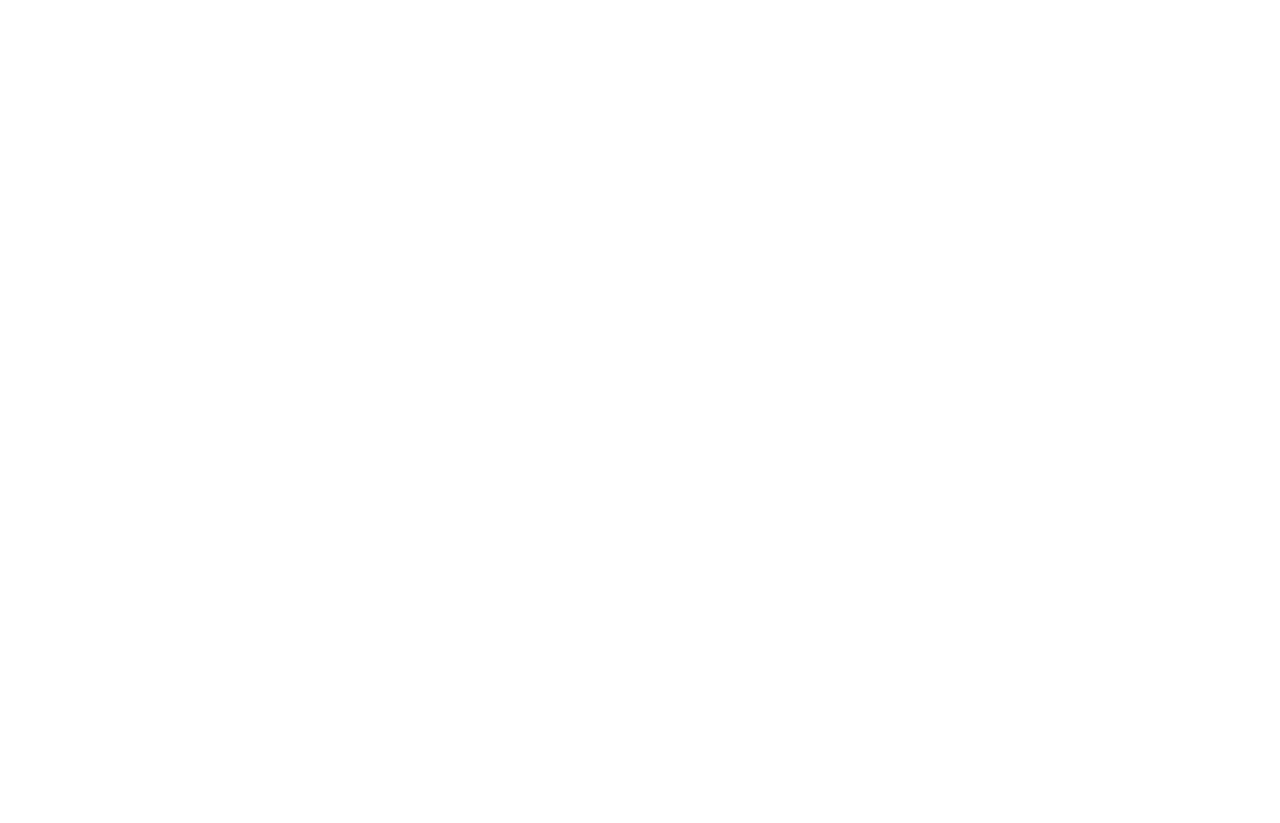
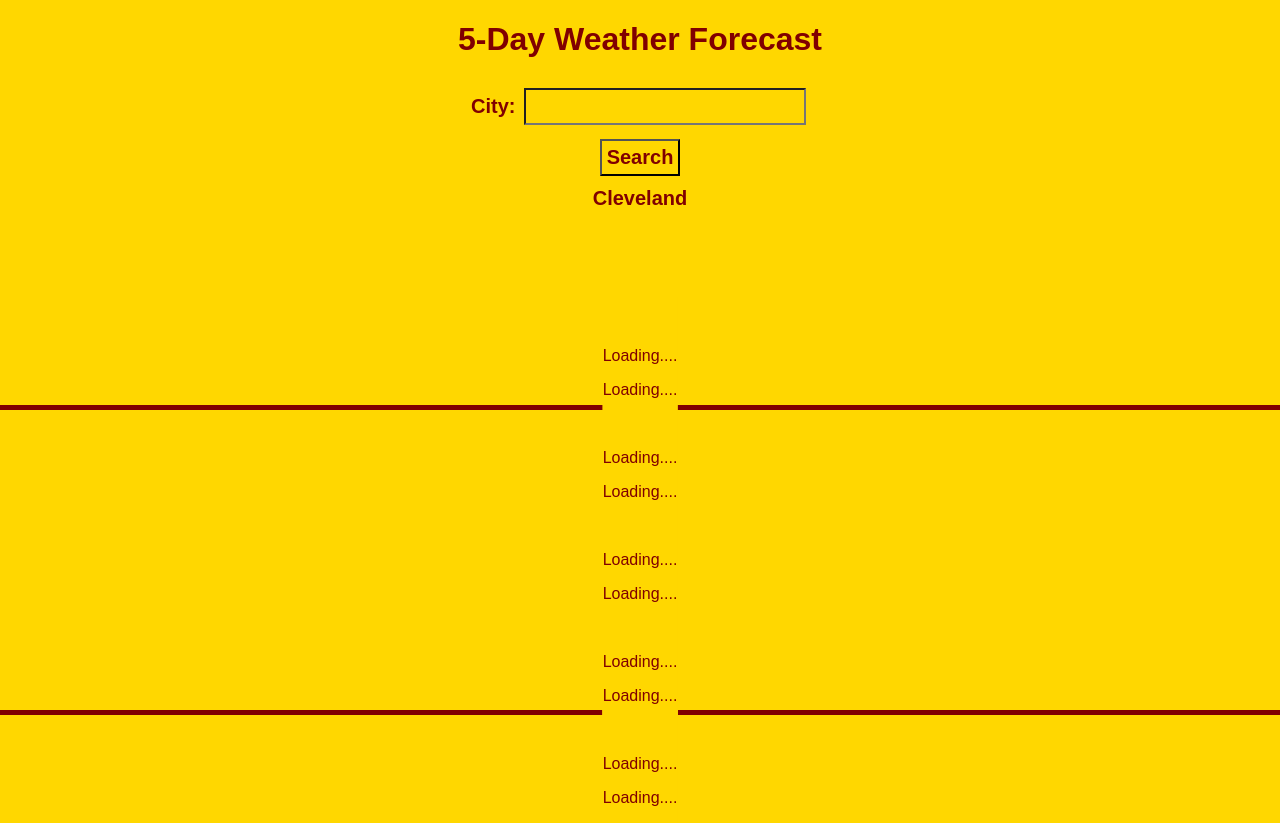
Before and after one commit to dkopac/Weather-App, a plain HTML site: page index.html in a window 1280 px wide. Before the commit the page ends 800 px from the top, so only its background shows below. Drawn offline with Linux system fonts and the light colour scheme.

Commit message:
updated HTML and started CSS

```diff
--- a/assets/style.css
+++ b/assets/style.css
@@ -0,0 +1,36 @@
+* {
+  color: maroon;
+  background: gold;
+  font-family: fantasy;
+}
+
+#cityInput,
+#cityName,
+#inputContainer,
+button {
+  margin: 3px;
+  padding: 5px;
+  text-align: center;
+  font-size: 20px;
+  font-weight: bold;
+}
+
+#weatherContainer {
+  position: absolute;
+  top: 70%;
+  left: 50%;
+  margin-right: -50%;
+  transform: translate(-50%, -50%);
+  height: 300px;
+  width: 1300px;
+  border: 5px solid maroon;
+  border-radius: 10px;
+}
+
+#iconsContainer {
+  position: absolute;
+  top: 50%;
+  left: 50%;
+  margin-right: -50%;
+  transform: translate(-50%, -50%);
+}
--- a/index.html
+++ b/index.html
@@ -5,8 +5,55 @@
     <meta http-equiv="X-UA-Compatible" content="IE=edge" />
     <meta name="viewport" content="width=device-width, initial-scale=1.0" />
     <title>Weather Forecast</title>
+    <link rel="stylesheet" href="./assets/style.css" />
   </head>
   <body>
-    <script src=""
+    <center>
+      <h1 id="Para1">5-Day Weather Forecast</h1>
+      <p id="inputContainer">City: <input type="text" id="cityInput" /></p>
+      <button>Search</button>
+      <h2 id="cityName">Cleveland</h2>
+    </center>
+    <div id="weatherContainer">
+      <div id="iconsContainer">
+        <div class="icons">
+          <p class="weather" id="day1"></p>
+          <div class="image">
+            <img src="" class="imgClass" id="img1" alt="" />
+            <p class="minValues" id="day1min">Loading....</p>
+            <p class="maxValues" id="day1max">Loading....</p>
+          </div>
+          <div class="icons">
+            <p class="weather" id="day2"></p>
+            <div class="image">
+              <img src="" class="imgClass" id="img2" alt="" />
+              <p class="minValues" id="day2min">Loading....</p>
+              <p class="maxValues" id="day2max">Loading....</p>
+            </div>
+            <div class="icons">
+              <p class="weather" id="day3"></p>
+              <div class="image">
+                <img src="" class="imgClass" id="img3" alt="" />
+                <p class="minValues" id="day3min">Loading....</p>
+                <p class="maxValues" id="day3max">Loading....</p>
+              </div>
+              <div class="icons">
+                <p class="weather" id="day4"></p>
+                <div class="image">
+                  <img src="" class="imgClass" id="img4" alt="" />
+                  <p class="minValues" id="day4min">Loading....</p>
+                  <p class="maxValues" id="day4max">Loading....</p>
+                </div>
+                <div class="icons">
+                  <p class="weather" id="day5"></p>
+                  <div class="image">
+                    <img src="" class="imgClass" id="img5" alt="" />
+                    <p class="minValues" id="day5min">Loading....</p>
+                    <p class="maxValues" id="day5max">Loading....</p>
+                  </div>
+        </div>
+      </div>
+    </div>
+    <script src="./assets/script.js"></script>
   </body>
 </html>
```
